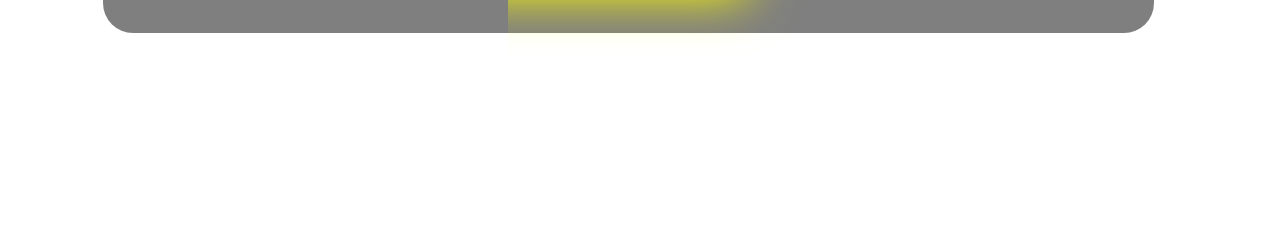
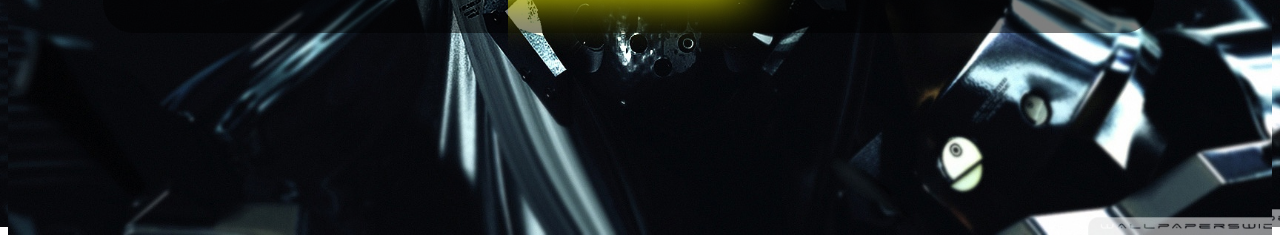
Before and after one commit to gamezworld/jb75x, a plain HTML site: page Moreinfo.html in a window 1280 px wide. Shown: the part 573-808 px from the top of the page. Drawn offline with Linux system fonts and the light colour scheme.

Commit message:
Update Moreinfo.html

```diff
--- a/Moreinfo.html
+++ b/Moreinfo.html
@@ -7,7 +7,7 @@
 <style>
  html,   body
 	{
-background-image: url('gw.jpg');
+background-image: url('img.jpg');
 height: 100%;
   background-position: center;
   background-repeat: no-repeat;
```
